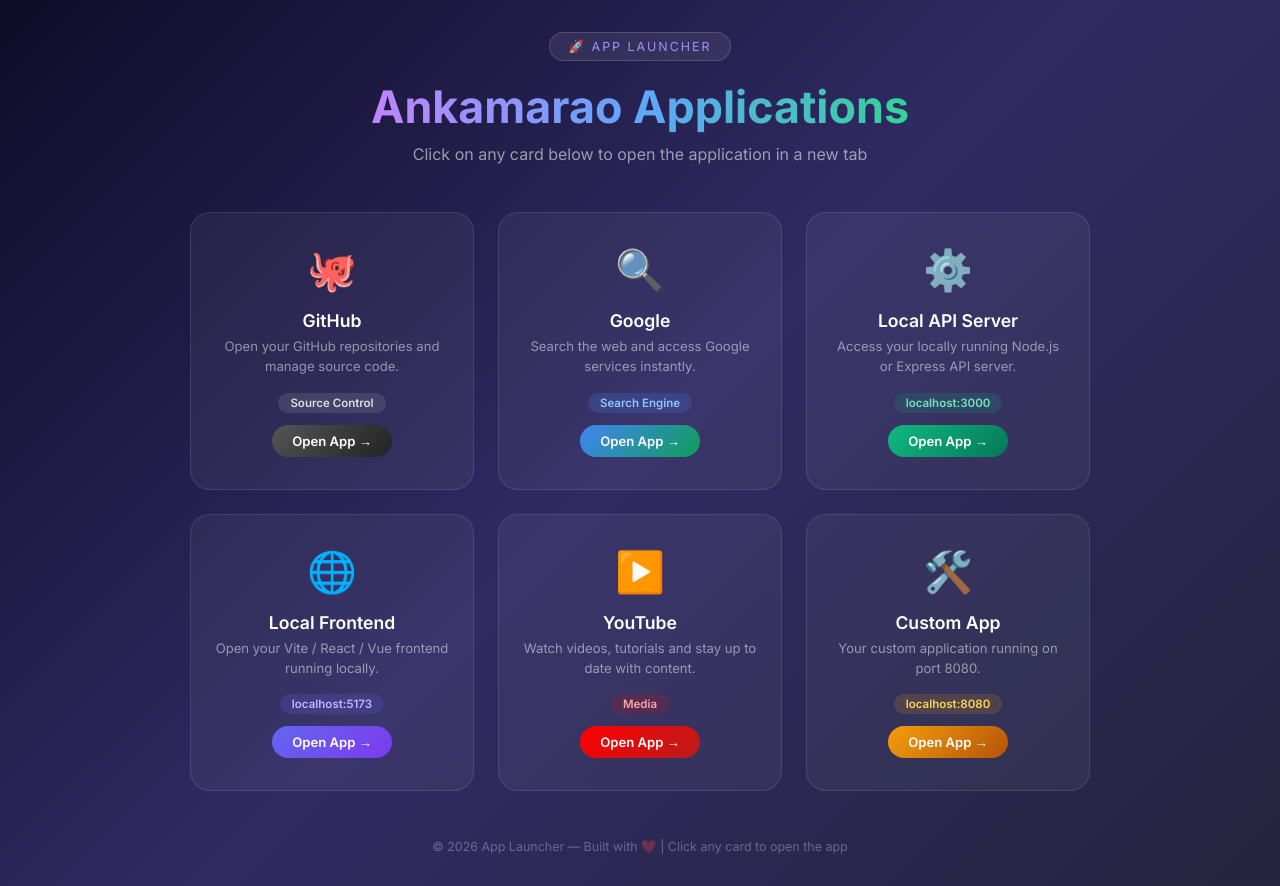
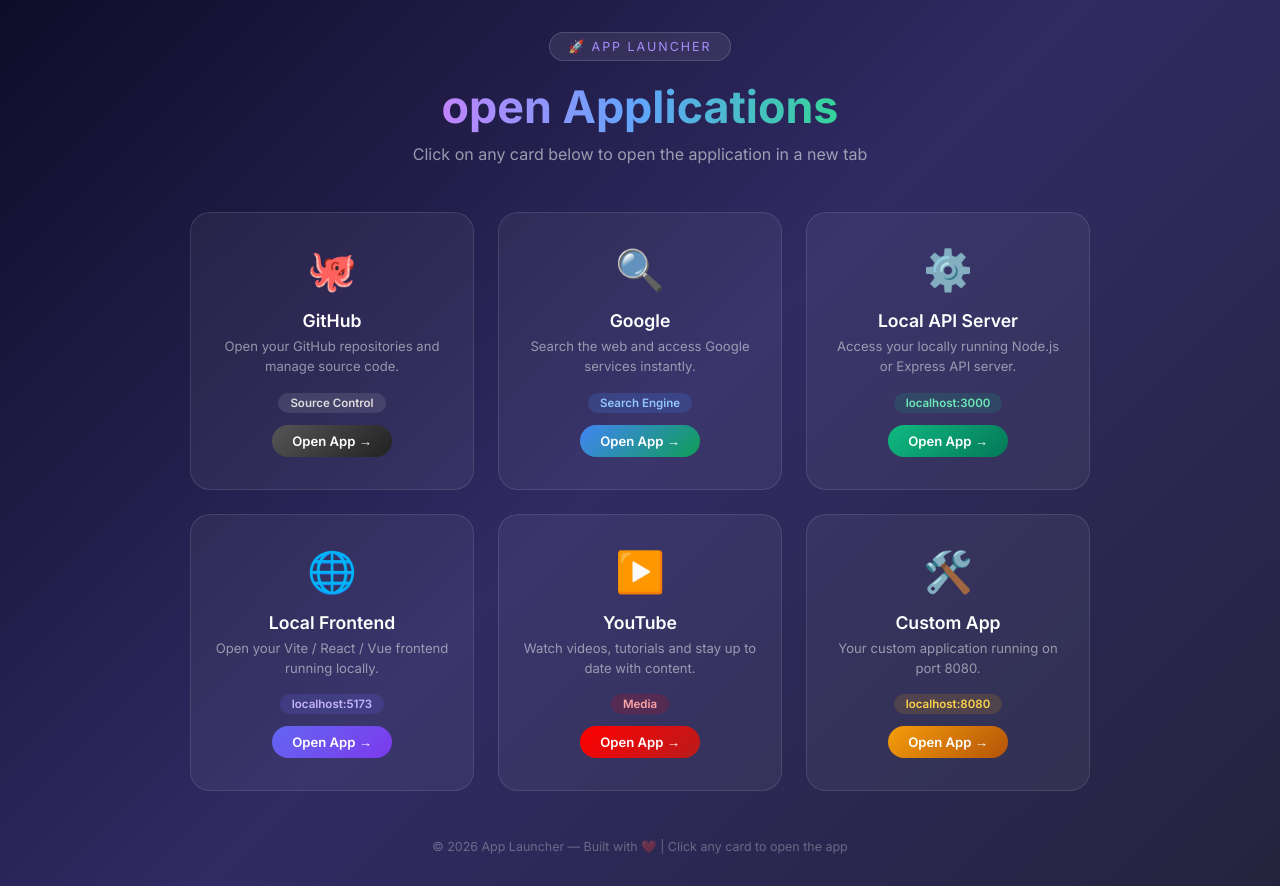
Before and after one commit to ankamarao1999/Github-Actions, a website: page index.html in a window 1280 px wide. Drawn offline with Linux system fonts and the light colour scheme.

Commit message:
new commit

```diff
--- a/index.html
+++ b/index.html
@@ -156,7 +156,7 @@
 <body>
 
     <div class="hero-badge">🚀 App Launcher</div>
-    <h1>Ankamarao Applications</h1>
+    <h1>open Applications</h1>
     <p class="subtitle">Click on any card below to open the application in a new tab</p>
 
     <div class="grid">
```
